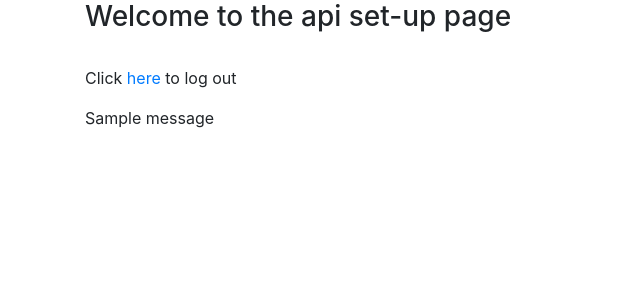
After one commit to russwinch/weather_api, a Flask app: page /welcome in a window 1280 px wide. The commit adds this page. Shown: the top 300 px of the page, without its empty margins (0-640 px from the left). Run offline with Flask 2, Linux system fonts and the light colour scheme; one stand-in notice (Sample message) is shown; some libraries are stand-ins or nearby versions.

Commit message:
amends view.py logic, adds welcome.html:
basic navigation between template pages,
index.html
login.html
welcome.html

user login without authentication
no login integrety for secure pages

```diff
--- a/weather_api_app/templates/base.html
+++ b/weather_api_app/templates/base.html
@@ -17,7 +17,7 @@
           <p class="error"><strong>Error:</strong> {{ error }}</p>
         {% endif %}
 
-        {% for message in get_flash_messages() %}
+        {% for message in get_flashed_messages() %}
           {{ message }}
         {% endfor %}
       </div>
--- a/weather_api_app/templates/login.html
+++ b/weather_api_app/templates/login.html
@@ -10,5 +10,7 @@
     request.form.password }}">
   <input class="btn btn-default" type="submit" value="Login">
 </form>
+<br>
+<p>Click <a href="/">here</a> to go to the home page</p>
 
 {% endblock %}
--- /dev/null
+++ b/weather_api_app/templates/welcome.html
@@ -0,0 +1,8 @@
+{% extends "base.html" %}
+{% block content %}
+
+<h3>Welcome to the api set-up page</h3>
+<br>
+<p>Click <a href="/logout">here</a> to log out</p>
+
+{% endblock %}
--- a/weather_api_app/views.py
+++ b/weather_api_app/views.py
@@ -4,26 +4,51 @@ login page
 """
 
 
-from flask import Flask, render_template
+from flask import Flask, flash, render_template, redirect, request,\
+                  url_for, session
 
 
 # create the application object:
 app = Flask(__name__)
 
+app.secret_key = "my_precious" # this key must be relocated to instance/config
+
 
 # use decorators to link the function to a url:
-@app.route("/")
-def main_page():
+@app.route('/')
+def home():
     """calls the web site home page"""
     return render_template("index.html")
 
 
 #  route for handling the login page logic:
-@app.route("/login", methods=["GET", "POST"])
-def login_page():
+@app.route('/login', methods=["GET", "POST"])
+def login():
     """calls the web site login page"""
-    # authentication to be added:
-    return render_template("login.html")
+    error = None
+    if request.method == 'POST':
+        if request.form['username'] != 'admin' or \
+                request.form['password'] != 'admin':
+            error = 'Invalid credentials. Please try again.'
+        else:
+            session['logged_in'] = True
+            flash('You are logged in!')
+            return redirect(url_for('welcome'))
+    return render_template('login.html', error=error)
+
+
+@app.route('/welcome')
+def welcome():
+    """calls the web site welcome page"""
+    return render_template('welcome.html')
+
+
+@app.route('/logout')
+def logout():
+    """calls  the logout logic"""
+    session.pop('logged_in', None)
+    flash('You were logged out!')
+    return redirect(url_for('login'))
 
 
 if __name__ == "__main__":
```
